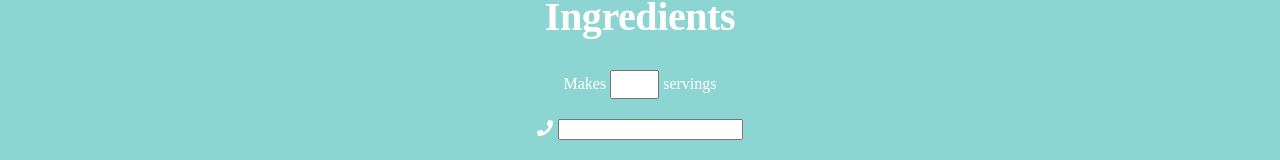
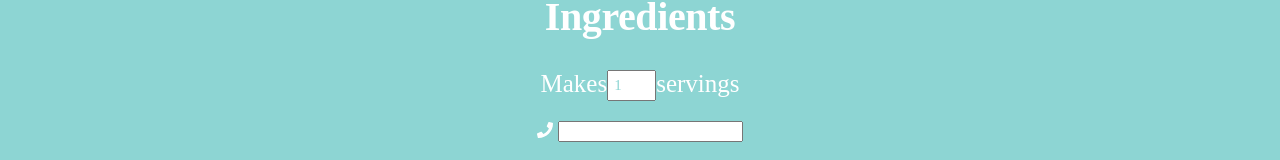
Before and after one commit to bstanfield/mealplanner, a React (Create React App) app: page /recipe-page in a window 1280 px wide. Shown: the part 730-890 px from the top of the page. Built offline with nearby package versions, Linux system fonts and the light colour scheme; no server answers; a web font is replaced by a local one.

Commit message:
recipe page

```diff
--- a/src/App.scss
+++ b/src/App.scss
@@ -355,6 +355,25 @@ input:focus::-webkit-input-placeholder {
   clear: both;
 }
 
+#servings {
+  color: #8dd5d3;
+  font-family: futura-pt;
+  font-size: 15px;
+}
+
+.ingredientservings {
+  color: white;
+  font-family: futura-pt;
+  font-size: 25px;
+}
+
+.makesservings {
+  font-size: 25px;
+  display: flex;
+  justify-content: center;
+}
+
+
 .recipe h2 {
   font-size: 40px;
 }
@@ -367,9 +386,35 @@ input:focus::-webkit-input-placeholder {
   font-size: 40px;
 }
 
+.phonebutton {
+  display: inline-block;
+  height: 60px;
+  width: 140px;
+  border: 2px solid white;
+  background-color: transparent;
+  color: white;
+  font-size: 20px;
+  cursor: pointer;
+  border-radius: 999px;
+  font-family: futura-pt;
+  padding: -20px 20px 20px -20px;
+  text-align: center;
+  color: white;
+  cursor: pointer;
+}
+
+.phonebutton:hover {
+    background-color: white;
+    color: #8dd5d3;
+    transition: $fast-transition;
+  }
+
 .recipe p {
   color: black;
   font-size: 22px;
+  margin-left: 120px;
+  margin-right: 120px;
+  text-align: center;
 }
 
   .ingredients-actions {
@@ -419,9 +464,13 @@ input:focus::-webkit-input-placeholder {
 
 .number-input {
   width: 35px;
-  font-size: 10pt;
+  font-size: 15pt;
   padding: 5px;
-  color: white;
+  color: #8dd5d3;
+}
+
+.phonetext {
+  color: #8dd5d3;
 }
 
 
--- a/src/components/RecipePage.js
+++ b/src/components/RecipePage.js
@@ -91,7 +91,7 @@ class RecipePage extends Component {
 
   renderRecipeIngredients = (ingredientObj) => (
     // TODO: Add functionality so the quantity takes into account the "number of servings input"
-    <div>
+    <div className="ingredientservings">
       <input type="checkbox" value={ingredientObj.ingredient} />
       {/* Using parseFloat/toString combination to parse out trailing zeros
       and using || '' as a null coalescing operator */}
@@ -191,14 +191,14 @@ class RecipePage extends Component {
 
         <div className="recipe ingredients">
           <h2>Ingredients</h2>
-          <div>Makes <input className="number-input" id="servings" type="number" value={this.state.servings} onChange={(e) => this.updateServings(e)} /> servings </div>
+          <div className="makesservings">Makes <input className="number-input" id="servings" type="number" value={this.state.servings} onChange={(e) => this.updateServings(e)} /> servings </div>
           {R.map(this.renderRecipeIngredients, ingredients)}
           <div className="ingredients-actions">
             <FontAwesomeIcon icon={faPhone} />
 
-            <input type="text" onChange={(e)=>this.handlePhoneNumberChange(e)} />
+            <input type="text" className="phonetext" onChange={(e)=>this.handlePhoneNumberChange(e)} />
             <div onClick={()=>this.twilio()}>
-              <button>Send ingredients list to phone</button>
+              <button className="phonebutton">Send to phone</button>
             </div>
           </div>
 
```
